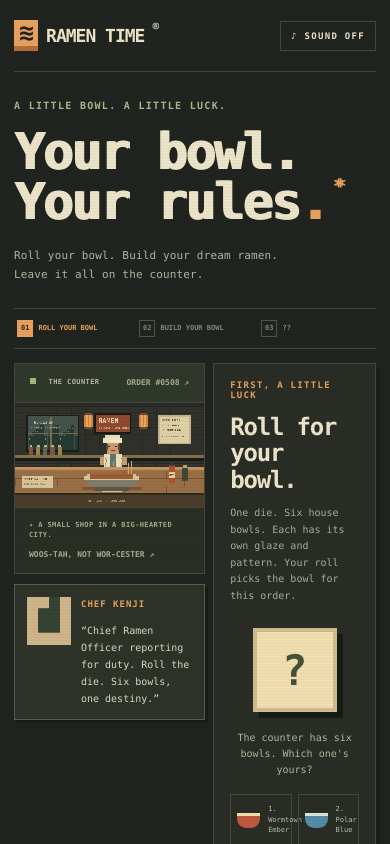
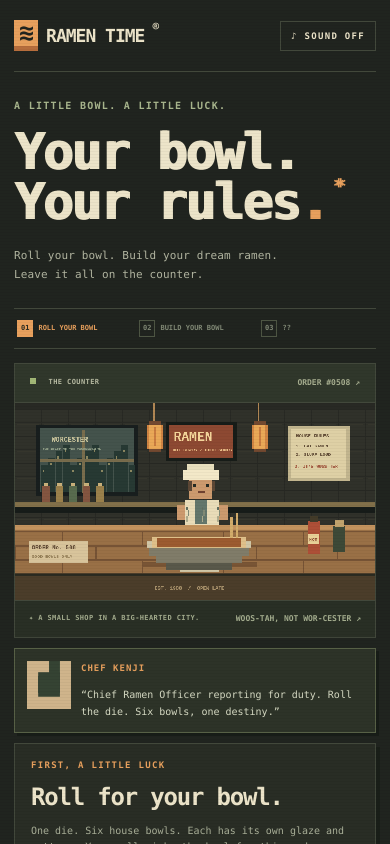
Before and after one commit to PaulinoTech1/Super-Ultra-Kiru-Kiru-Ramen-delux-max-, a Next.js app: page / in a window 390 px wide. Shown: the top 844 px of the page. Built offline with nearby package versions, Linux system fonts and the light colour scheme.

Commit message:
Keep mobile game text inside panels

```diff
--- a/app/mobile.css
+++ b/app/mobile.css
@@ -18,9 +18,12 @@
   .steps div:first-child { padding-left: 3px; }
   .steps span { flex-shrink: 0; padding: 3px; font-size: 7px; }
   .steps b { display: none; }
-  .game-layout { grid-template-columns: minmax(0, 1.08fr) minmax(0, .92fr); gap: 8px; align-items: start; }
-  .game-layout > .scene-side, .game-layout > .panel { grid-column: auto; grid-row: auto; min-width: 0; }
-  .scene-side, .control-side, .panel { min-width: 0; }
+  .game-layout { display: flex; flex-direction: column; gap: 10px; align-items: stretch; }
+  .game-layout > .scene-side, .game-layout > .panel { width: 100%; min-width: 0; }
+  .scene-side, .control-side, .panel { min-width: 0; max-width: 100%; }
+  .scene-side > *, .panel > * { min-width: 0; max-width: 100%; }
+  .scene-side *, .panel * { overflow-wrap: anywhere; }
+  .game-layout > .panel { order: 2; position: static; }
   .scene-side canvas, .boss-game canvas { display: block; width: 100%; height: auto; }
   .scene-top, .scene-bottom { font-size: 7px; letter-spacing: .4px; }
   .scene-top button, .scene-bottom button { max-width: 100%; overflow: hidden; text-overflow: ellipsis; white-space: nowrap; }
@@ -40,7 +43,8 @@
   .scene-top, .scene-bottom { gap: 8px; line-height: 1.5; flex-wrap: wrap; }
   .scene-top button, .scene-bottom button { font-size: 8px; }
   .dialogue { gap: 10px; padding: 12px; margin-top: 10px; box-shadow: 3px 3px 0 #171c17; }
-  .dialogue p { font-size: 10px; line-height: 1.7; }
+  .dialogue p { min-width: 0; margin: 0; font-size: 10px; line-height: 1.7; overflow-wrap: anywhere; }
+  .dialogue > div:last-child { min-width: 0; }
   .dialogue .muted { display: none; }
   .panel { min-height: 0; padding: 16px; }
   .panel-title { gap: 10px; }
```
